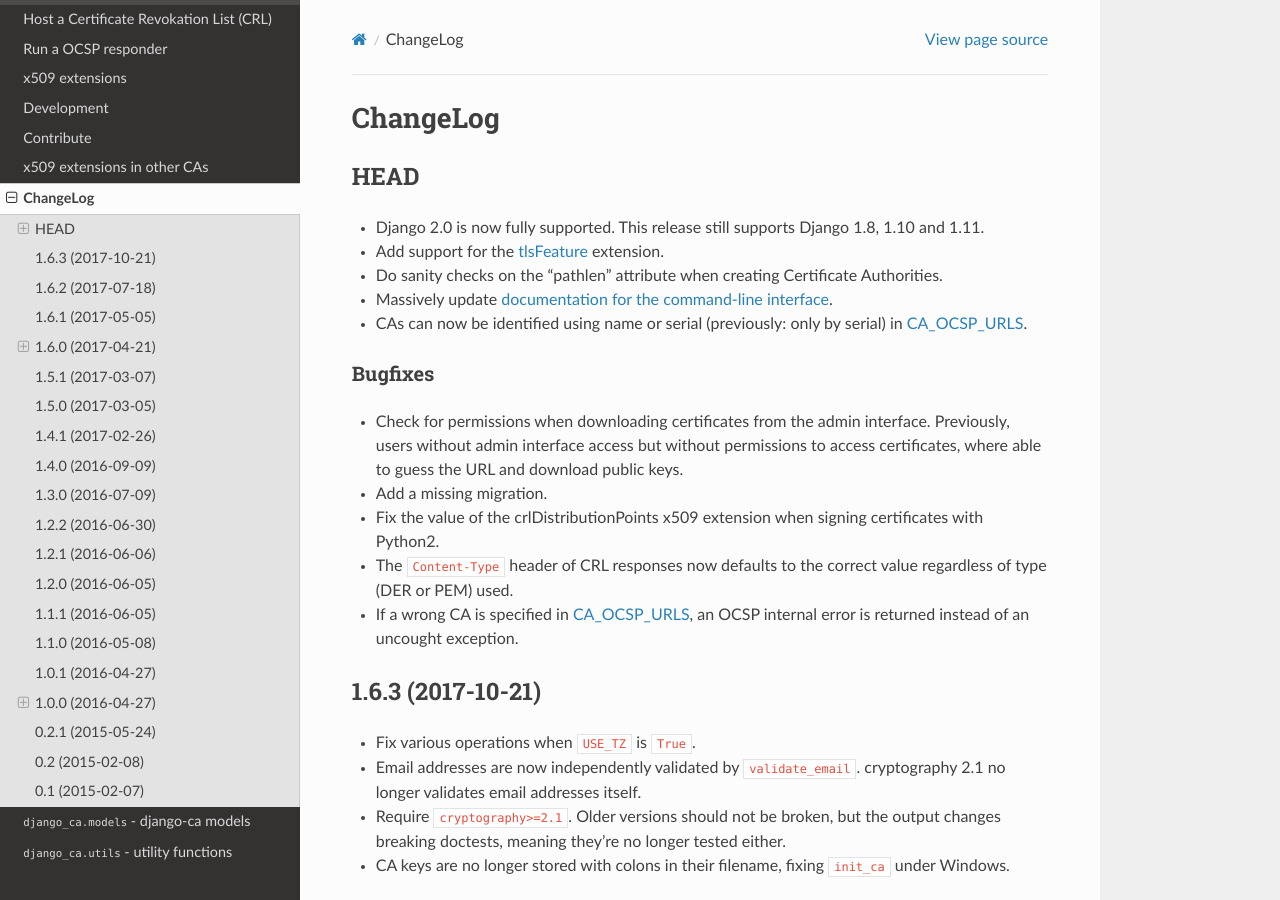
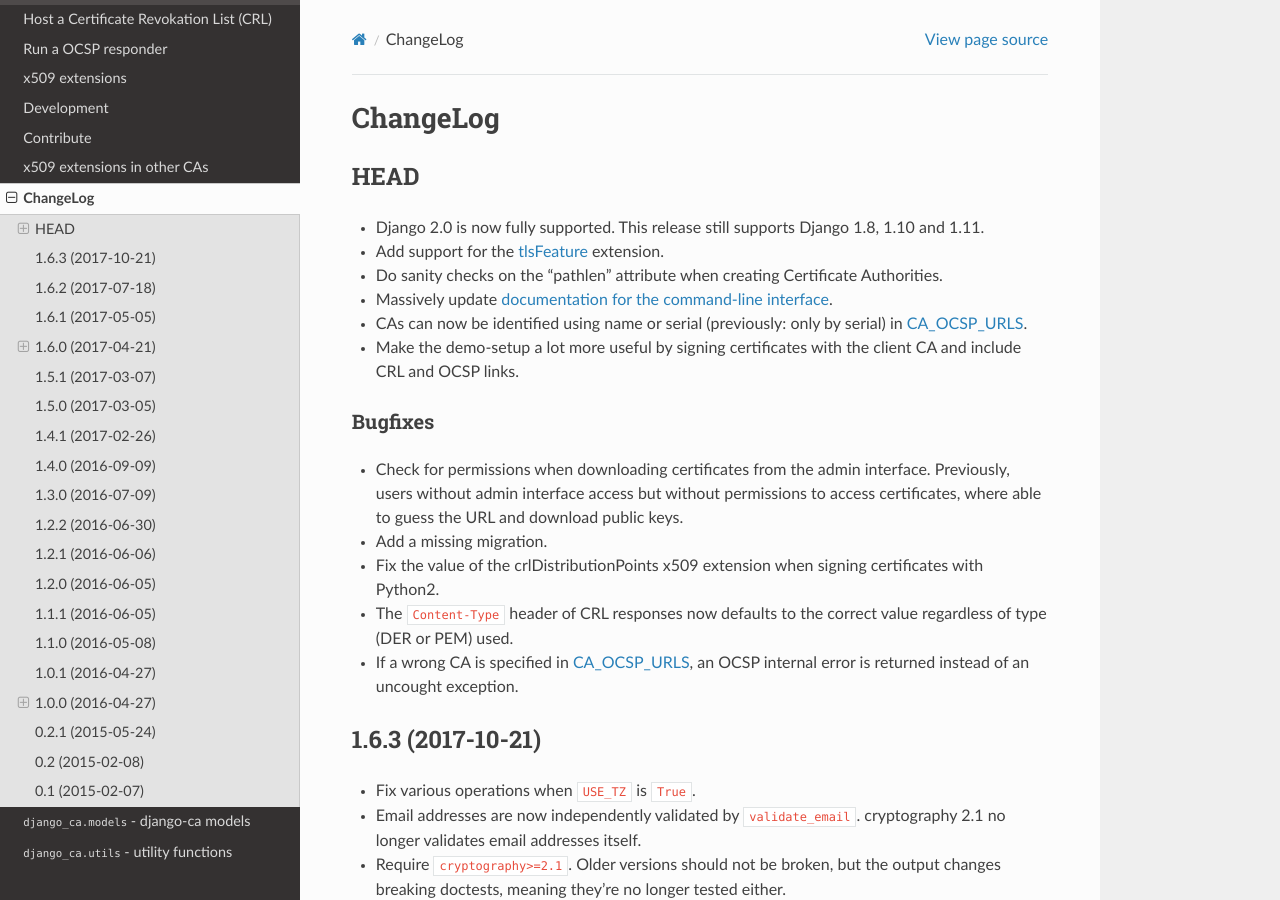
Before and after one commit to mathiasertl/django-ca, a Sphinx documentation site: the page built from docs/source/changelog.rst, in a window 1280 px wide and 900 px high. Built offline with Sphinx 7.4.7 and the Read the Docs theme 2.0.0, drawn with Linux system fonts in a browser that asks for light colours.

Commit message:
add changelog entry for demo

```diff
--- a/docs/source/changelog.rst
+++ b/docs/source/changelog.rst
@@ -14,6 +14,8 @@
 * Massively update :doc:`documentation for the command-line interface </cli/intro>`.
 * CAs can now be identified using name or serial (previously: only by serial) in
   :ref:`CA_OCSP_URLS <settings-ca-ocsp-urls>`.
+* Make the demo-setup a lot more useful by signing certificates with the client CA and include CRL
+  and OCSP links.
 
 Bugfixes
 ========
```
